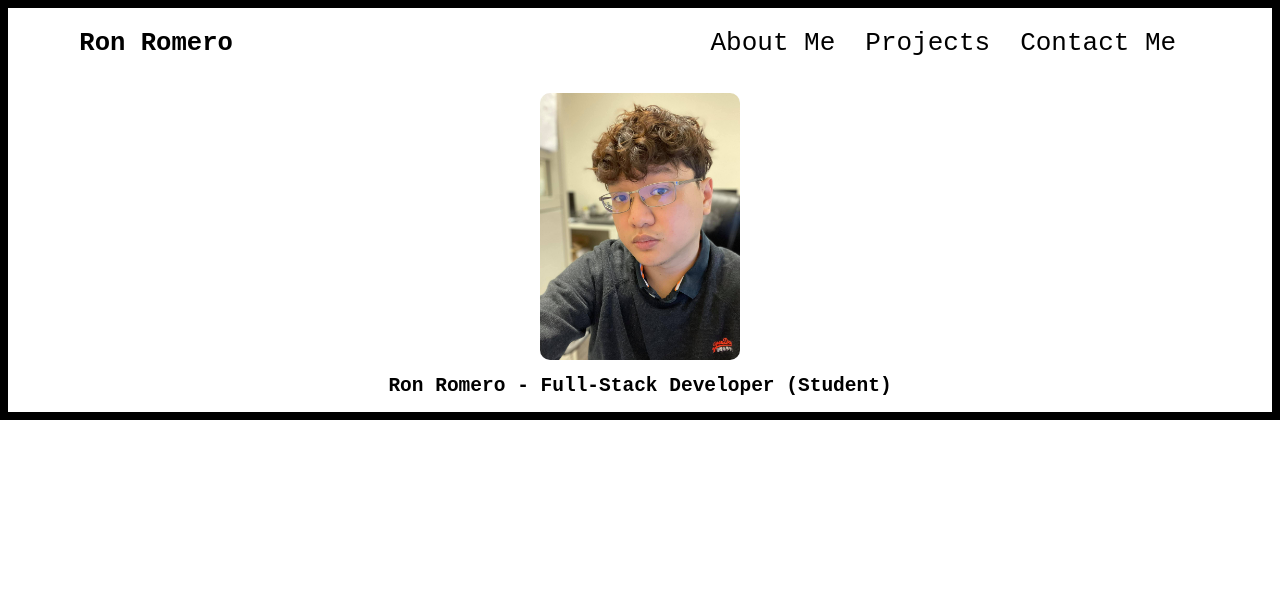
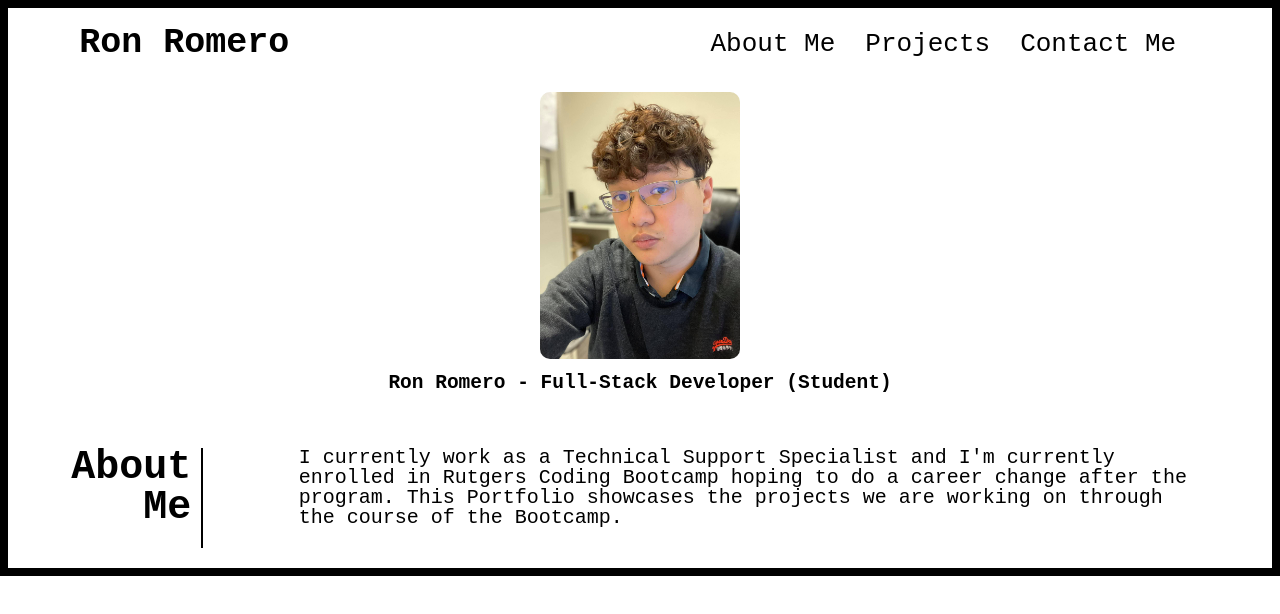
Before and after one commit to ronnieve23/ronnieve23.github.io, a plain HTML site: page index.html in a window 1280 px wide. Drawn offline with Linux system fonts and the light colour scheme.

Commit message:
added about me section

```diff
--- a/assets/style.css
+++ b/assets/style.css
@@ -10,14 +10,15 @@ html {
 }
 
 /*global settings*/
+
 body {
     border: 8px solid;
     margin: 0;
+    line-height: 1;
 }
 
+/*Header*/
 
-
-/*Header*/
 header {
     padding: 15px 6% 15px 0;
     display: flex;
@@ -31,9 +32,8 @@ header h1 {
     color: black;
     padding: 3px 1% 3px 6%;
     font-family: monospace;
-    font-size: 2vw;
+    font-size: 35px;
     margin: 0;
-
 }
 
 nav {
@@ -49,6 +49,7 @@ nav a {
     text-decoration: none;
     color: black;
 }
+
 /*Header End*/
 
 /*Hero Section*/
@@ -60,7 +61,7 @@ nav a {
     align-items: center;
     justify-content: flex-end;
     flex-direction: column;
-    flex-wrap: wrap ;
+    flex-wrap: wrap;
 }
 
 .hero img {
@@ -79,3 +80,35 @@ nav a {
     padding: 5px;
     margin: 10px;
 }
+
+/*Main Content*/
+
+.pagewrap {
+    max-width: 90%;
+    margin-left: auto;
+    margin-right: auto;
+}
+
+.content {
+    padding-top: 20px;
+    margin: 20px 0;
+    display: flex;
+    flex-direction: row;
+    align-items: stretch;
+    flex-wrap: wrap;
+    justify-content: space-between;
+}
+
+.content h2 {
+    flex: 0 0 10%;
+    font-size: 40px;
+    text-align: right;
+    border-right: 2px solid black;
+    padding-right: 10px;
+}
+
+.content p {
+    flex: 0 0 80%;
+    margin-bottom: 20px;
+    font-size: 20px;
+}
--- a/index.html
+++ b/index.html
@@ -1,5 +1,6 @@
 <!DOCTYPE html>
 <html lang="en">
+
 <head>
     <meta charset="UTF-8">
     <meta http-equiv="X-UA-Compatible" content="IE=edge">
@@ -7,6 +8,7 @@
     <link rel="stylesheet" href="./assets/style.css">
     <title>Ron Romero's Portfolio</title>
 </head>
+
 <body>
     <!--Header Section-->
     <header>
@@ -15,7 +17,7 @@
         </h1>
 
         <nav>
-        <a href="#about">About Me</a>
+            <a href="#aboutme">About Me</a>
             <a href="#projects">Projects</a>
             <a href="#contact">Contact Me</a>
         </nav>
@@ -30,5 +32,31 @@
     </section>
     <!--Hero Section End-->
 
+    <main class="pagewrap">
+        <!--About ME-->
+        <section class="content" id="aboutme">
+            <h2>
+                About
+                <br>
+                Me
+            </h2>
+                <p>
+                    I currently work as a Technical Support Specialist and I'm currently enrolled in Rutgers Coding Bootcamp hoping to do a career change after the program.
+                    This Portfolio showcases the projects we are working on through the course of the Bootcamp.
+                </p>
+        </section>
+
+        </main>
+
+
+
+
+
+
+
+    </main>
+
+
 </body>
+
 </html>
```
Lines whose indentation alone changed are shown as unchanged.
